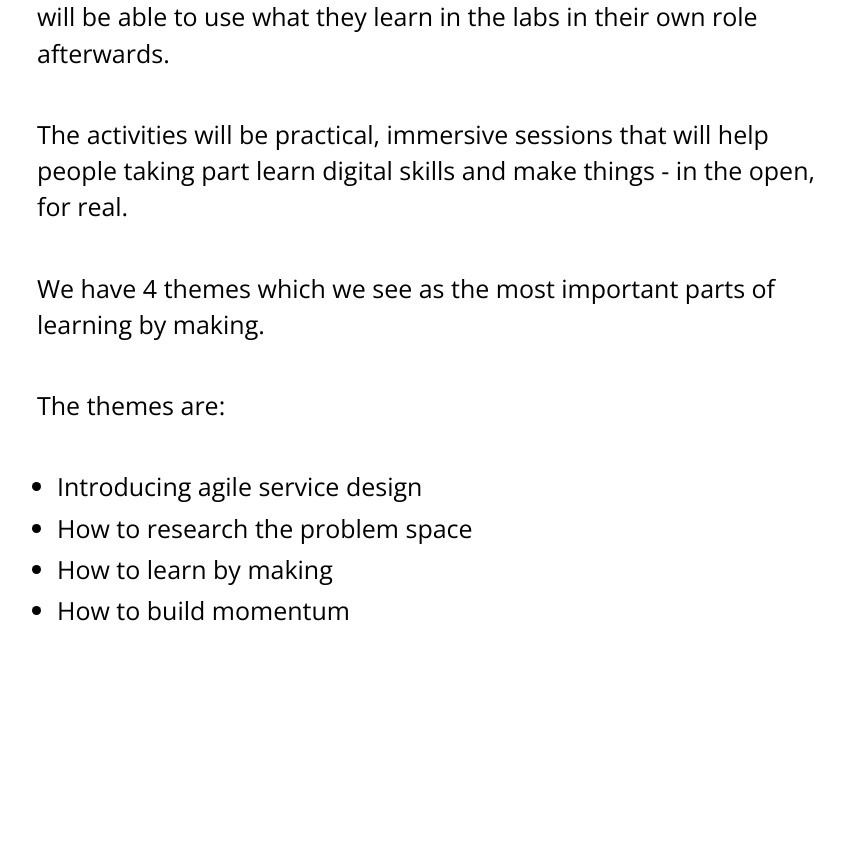
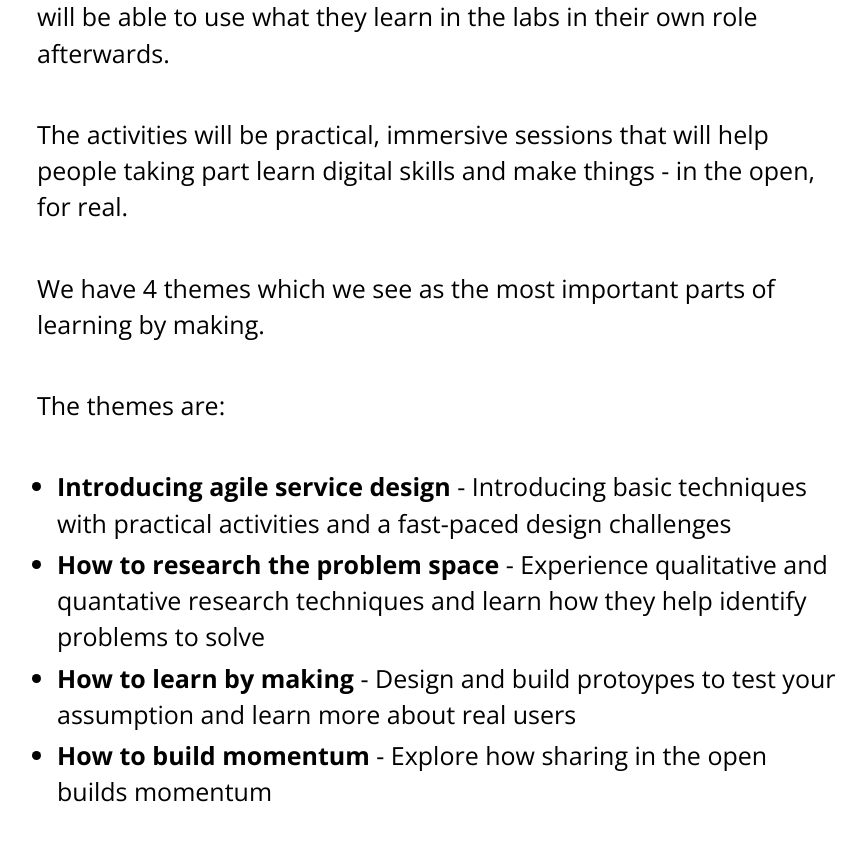
Before and after one commit to learnbymakingwales/learnbymakingwales.github.io, a Jekyll site: the page built from en/the-labs/index.md, in a window 1280 px wide and 900 px high, scrolled down 674 px. Shown: the top 841 px of the window, without its empty margins (203-1069 px from the left). Built offline with Jekyll 4.4.1, drawn with Linux system fonts in a browser that asks for light colours; before the commit the page ends 1392 px from its top, so only the background shows below that.

Commit message:
Update index.md
added some explanation text to each theme

```diff
--- a/en/the-labs/index.md
+++ b/en/the-labs/index.md
@@ -17,7 +17,7 @@ We have 4 themes which we see as the most important parts of learning by making.
 
 The themes are:
 
-* Introducing agile service design
-* How to research the problem space
-* How to learn by making
-* How to build momentum
+* **Introducing agile service design** - Introducing basic techniques with practical activities and a fast-paced design challenges
+* **How to research the problem space** - Experience qualitative and quantative research techniques and learn how they help identify problems to solve
+* **How to learn by making** - Design and build protoypes to test your assumption and learn more about real users
+* **How to build momentum** - Explore how sharing in the open builds momentum
```
